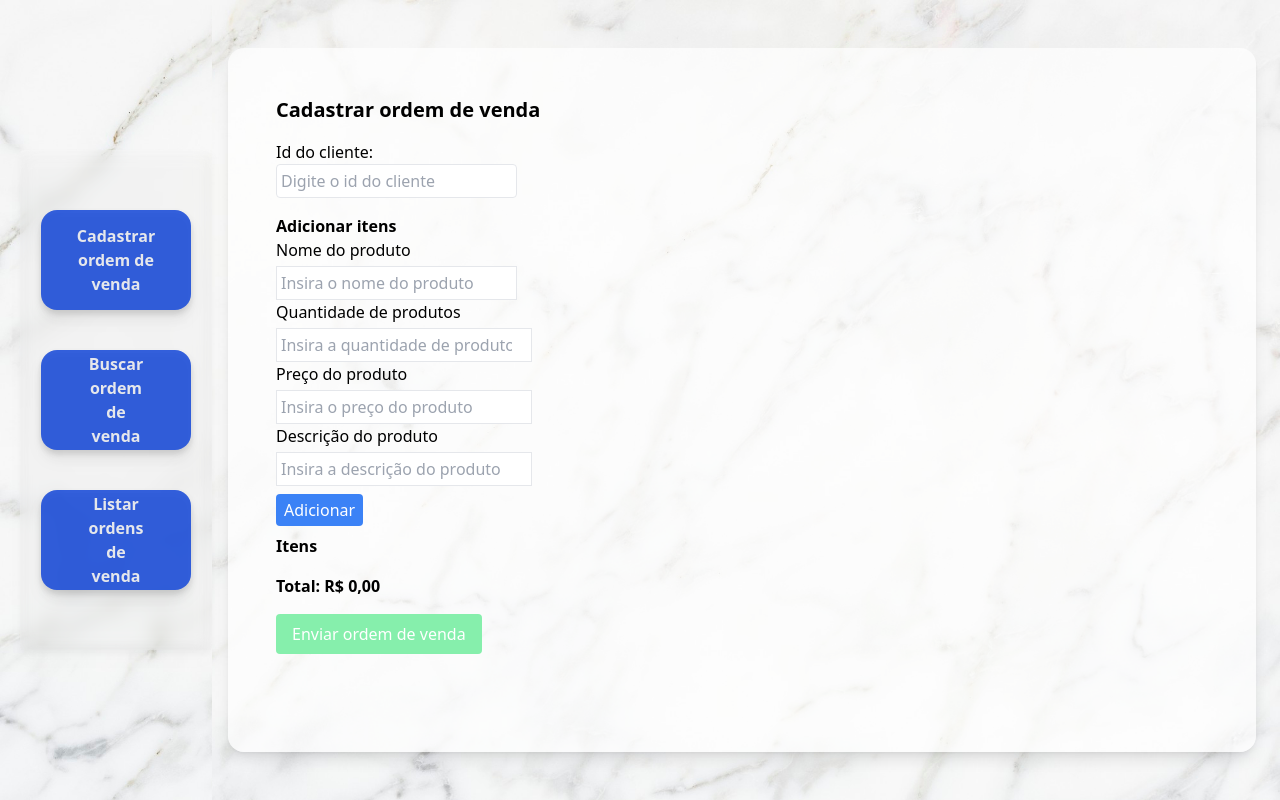
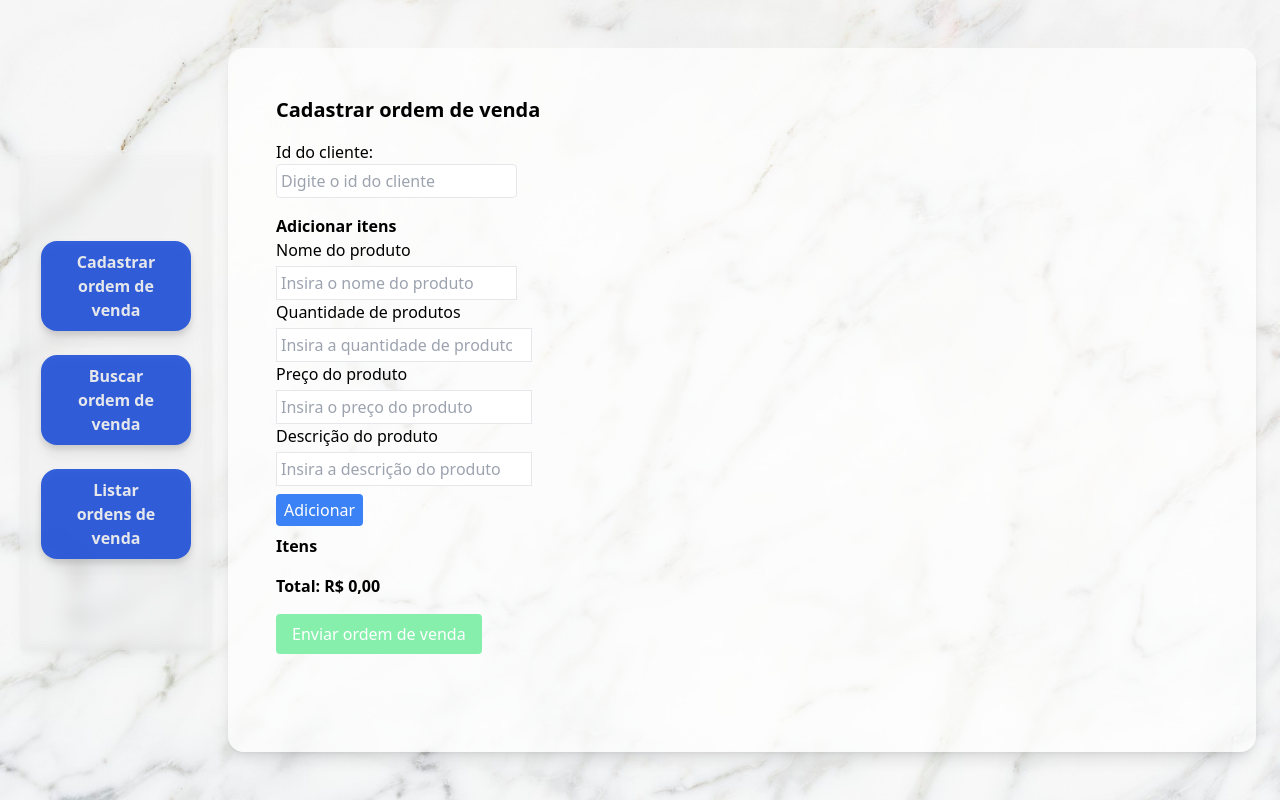
Before and after one commit to arturnneto/gpmsfe, a React (Create React App) app: page / in a window 1280 px wide. Built offline with nearby package versions, Linux system fonts and the light colour scheme.

Commit message:
feat: add changes to sidebar

```diff
--- a/src/App.tsx
+++ b/src/App.tsx
@@ -22,7 +22,7 @@ function App() {
 
   return (
     <div className="flex h-screen w-full bg-cover bg-custom-bg">
-        <div className="flex h-screen  bg-cover bg-custom-bg">
+        <div className="flex h-screen">
             <Sidebar screenRender={setScreen} />
         </div>
 
--- a/src/components/sidebar/Sidebar.tsx
+++ b/src/components/sidebar/Sidebar.tsx
@@ -8,7 +8,7 @@ const Sidebar = ({screenRender} : SidebarProps) => {
 
     return (
         <div className="flex justify-center items-center pl-5">
-            <aside className="md:max-w-[100px] p-4 flex flex-col text-center bg-white bg-opacity-30 backdrop-blur items-center justify-center md:px-10 lg:p-24 h-full lg:h-[500px] -lg rounded drop-shadow-lg text-zinc-800">
+            <aside className="w-24 p-4 flex flex-col text-center bg-white bg-opacity-30 backdrop-blur items-center justify-center md:px-10 lg:p-24 h-full lg:h-[500px] rounded drop-shadow-lg text-zinc-800">
                 <SidebarButton buttonName={"Cadastrar ordem de venda"} targetScreen={"SubmitSaleOrder"} screenRender={screenRender}/>
                 <SidebarButton buttonName={"Buscar ordem de venda"} targetScreen={"GetSaleOrder"} screenRender={screenRender}/>
                 <SidebarButton buttonName={"Listar ordens de venda"} targetScreen={"ListSaleOrders"} screenRender={screenRender}/>
--- a/src/components/sidebar/SidebarButton.tsx
+++ b/src/components/sidebar/SidebarButton.tsx
@@ -7,7 +7,7 @@ type Props = {
 const SidebarButton = ( {buttonName, targetScreen, screenRender} : Props) => {
 
     return (
-        <button className="md:max-w-[400px] lg:h-[100px] lg:w-[150px] flex flex-col text-center items-center justify-center md:px-10 lg:p-10 lg:m-5 bg-blue-700 bg-opacity-90 rounded-2xl drop-shadow-lg text-gray-200 font-semibold"
+        <button className="md:max-w-[400px] lg:h-[90px] lg:w-[150px] flex flex-col text-center items-center justify-center md:px-10 lg:p-6 lg:m-3 bg-blue-700 bg-opacity-90 rounded-2xl drop-shadow-lg text-gray-200 font-semibold"
                 onClick={() => screenRender(targetScreen)}
         >
             {buttonName}
```
